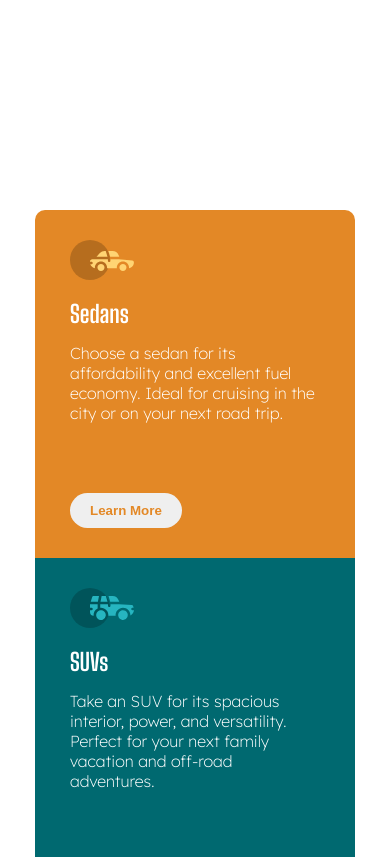
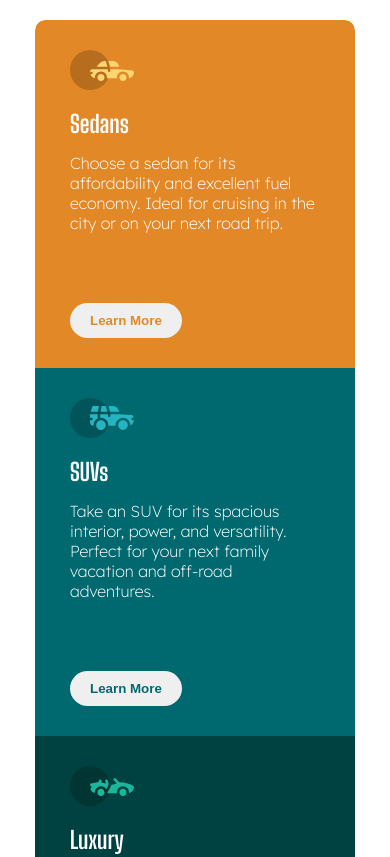
Before and after one commit to josephmadras/3-column-preview-card-component, a plain HTML site: page index.html in a window 390 px wide. Shown: the top 857 px of the page. Drawn offline with Linux system fonts and the light colour scheme.

Commit message:
style: remove from the card container the top padding

```diff
--- a/style.css
+++ b/style.css
@@ -86,10 +86,13 @@ body {
 }
 
 @media screen and (max-width: 767px) {
+  body {
+    height: 100%;
+    padding: 20px 0;
+  }
   .card-container {
     display: flex;
     flex-direction: column;
-    padding-top: 40rem;
     overflow: hidden;
   }
   .card-container > .card {
```
